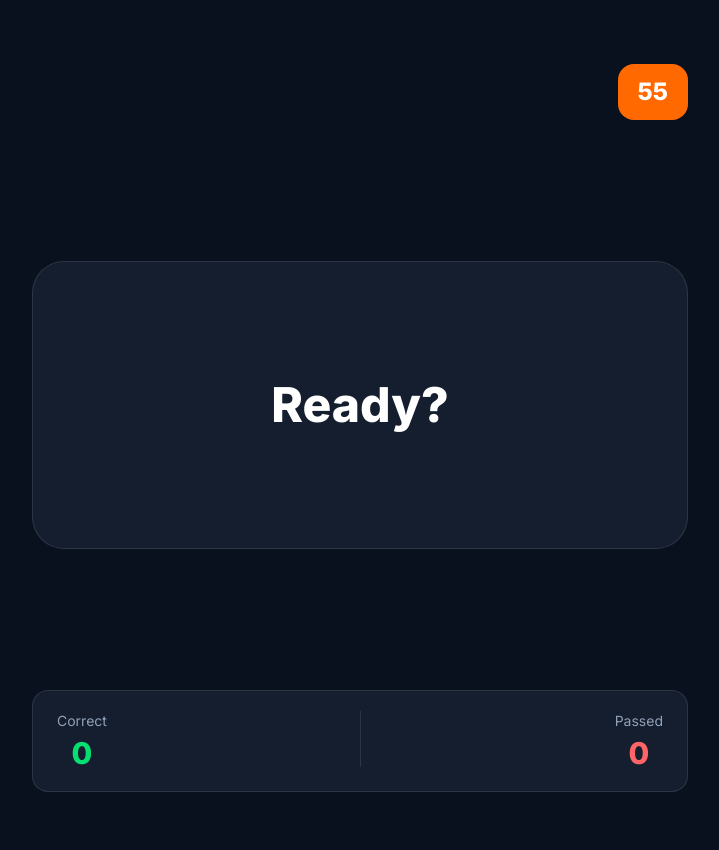
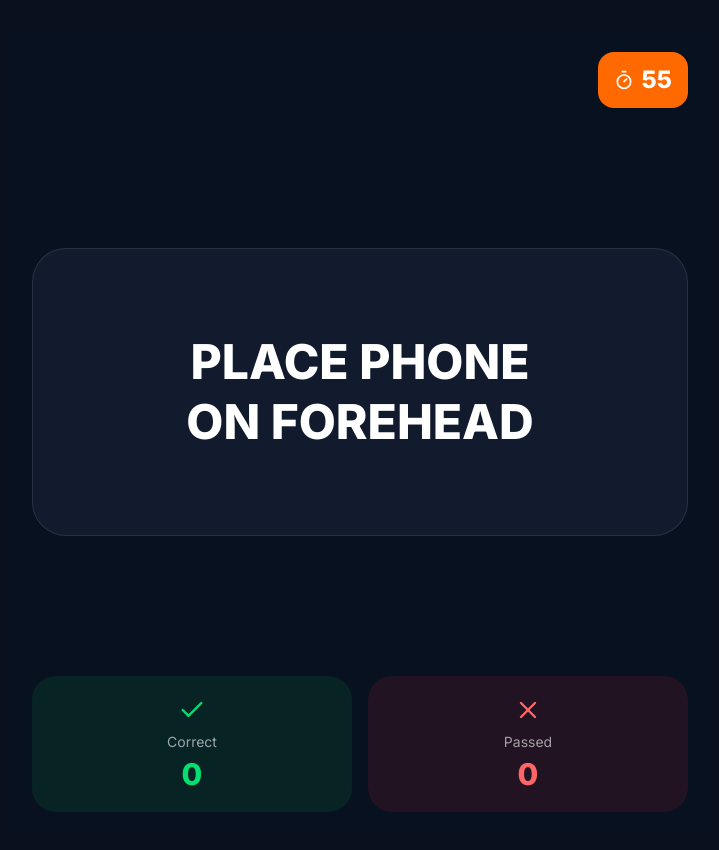
Before and after one commit to sarveshpourkar/maathe-pe, a React (Vite) app: page /game/1/1 in a window 1280 px wide. Shown: the top 850 px of the page, without its empty margins (280-999 px from the left). Built offline with nearby package versions, Linux system fonts and the light colour scheme; the HTML template or start-up script is replaced by a standard one.

Commit message:
style: improve gameplay screen layout

```diff
--- a/src/pages/Game.jsx
+++ b/src/pages/Game.jsx
@@ -1,4 +1,5 @@
 import { motion } from "framer-motion";
+import { Check, Timer, X } from "lucide-react";
 import { useParams } from "react-router-dom";
 
 import categories from "../data/categories";
@@ -17,23 +18,25 @@ export default function Game() {
     <motion.div
       initial={{ opacity: 0 }}
       animate={{ opacity: 1 }}
-      className="flex min-h-screen flex-col px-6 py-8"
+      className="flex h-screen flex-col bg-[#08111F] px-6 py-5"
     >
       {/* Header */}
 
       <div className="flex items-center justify-between">
 
         <div>
-          <p className="text-sm uppercase tracking-[0.3em] text-orange-400">
+          <p className="text-xs uppercase tracking-[0.35em] text-orange-400">
             {category?.title}
           </p>
 
-          <h1 className="mt-1 text-2xl font-black text-white">
+          <h1 className="mt-1 text-xl font-bold text-white">
             {deck?.title}
           </h1>
         </div>
 
-        <div className="rounded-2xl bg-orange-500 px-5 py-3">
+        <div className="flex items-center gap-2 rounded-2xl bg-orange-500 px-4 py-3">
+          <Timer size={20} className="text-white" />
+
           <span className="text-2xl font-black text-white">
             {timeLeft}
           </span>
@@ -41,45 +44,59 @@ export default function Game() {
 
       </div>
 
-      {/* Word Card */}
+      {/* Word */}
 
       <div className="flex flex-1 items-center justify-center">
 
         <motion.div
           layout
-          className="flex h-72 w-full items-center justify-center rounded-[32px] border border-white/10 bg-[#151E2E] p-8"
+          className="flex h-72 w-full items-center justify-center rounded-[34px] border border-white/10 bg-[#111B2D]"
         >
-          <h2 className="text-center text-5xl font-black text-white">
-            Ready?
+          <h2 className="px-6 text-center text-5xl font-black leading-tight text-white">
+            PLACE PHONE
+            <br />
+            ON FOREHEAD
           </h2>
         </motion.div>
 
       </div>
 
-      {/* Bottom Score */}
+      {/* Footer */}
 
-      <div className="mb-2 flex justify-between rounded-2xl border border-white/10 bg-[#151E2E] px-6 py-5">
+      <div className="grid grid-cols-2 gap-4">
 
-        <div className="text-center">
-          <p className="text-sm text-slate-400">
+        <div className="rounded-3xl bg-green-500/10 p-5 text-center">
+
+          <Check
+            className="mx-auto mb-2 text-green-400"
+            size={28}
+          />
+
+          <p className="text-sm text-white/60">
             Correct
           </p>
 
           <h2 className="mt-1 text-3xl font-black text-green-400">
             0
           </h2>
+
         </div>
 
-        <div className="h-14 w-px bg-white/10" />
+        <div className="rounded-3xl bg-red-500/10 p-5 text-center">
 
-        <div className="text-center">
-          <p className="text-sm text-slate-400">
+          <X
+            className="mx-auto mb-2 text-red-400"
+            size={28}
+          />
+
+          <p className="text-sm text-white/60">
             Passed
           </p>
 
           <h2 className="mt-1 text-3xl font-black text-red-400">
             0
           </h2>
+
         </div>
 
       </div>
```
